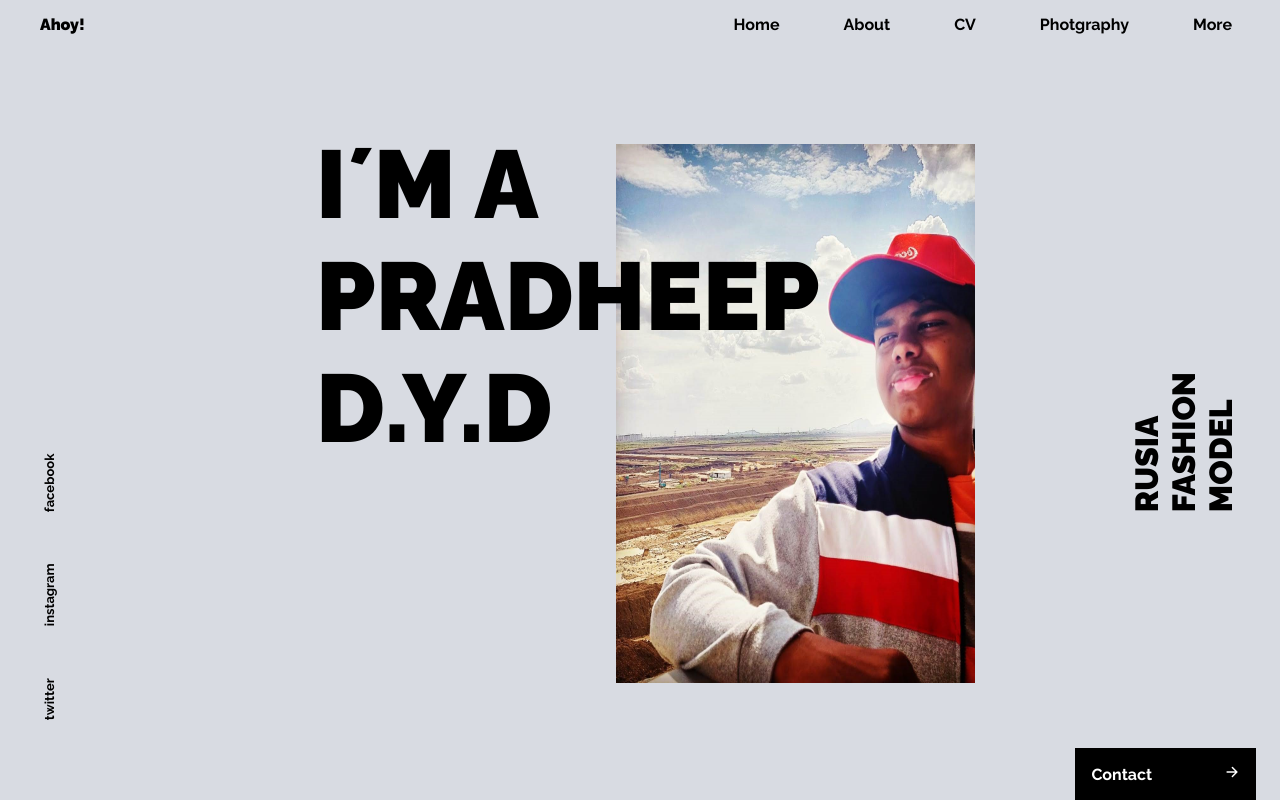
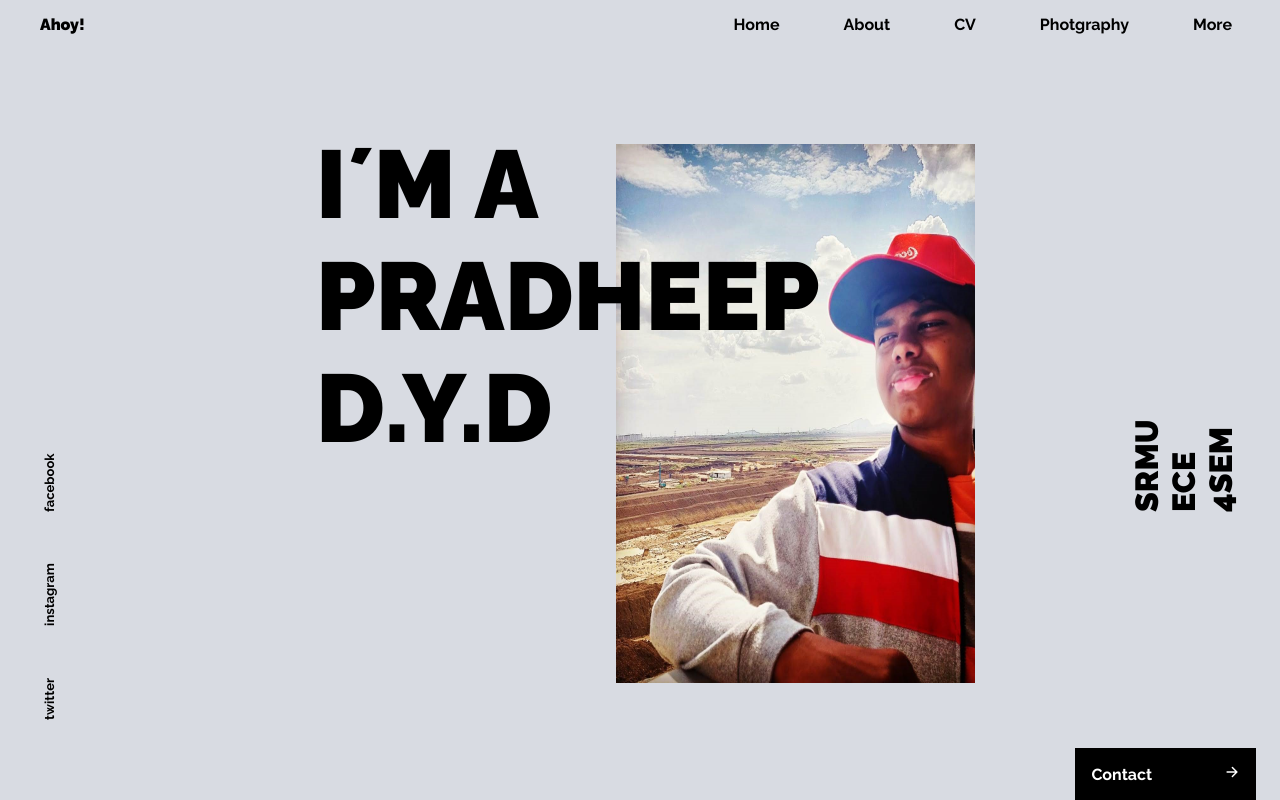
Before and after one commit to GitPradheep/trail, a plain HTML site: page index.html in a window 1280 px wide. Drawn offline with nearby package versions, Linux system fonts and the light colour scheme.

Commit message:
Update index.html

```diff
--- a/index.html
+++ b/index.html
@@ -46,7 +46,7 @@
                     <a href="#" class="home__social-link">facebook</a>
                 </div>
 
-                <h2 class="home__subtitle">RUSIA<br>FASHION<br>MODEL</h2>
+                <h2 class="home__subtitle">SRMU<br>ECE<br>4SEM</h2>
 
                 <a href="#" class="home__button">Contact <ion-icon name="arrow-forward-outline" class="home__button-icon"></ion-icon></a>
 
```
